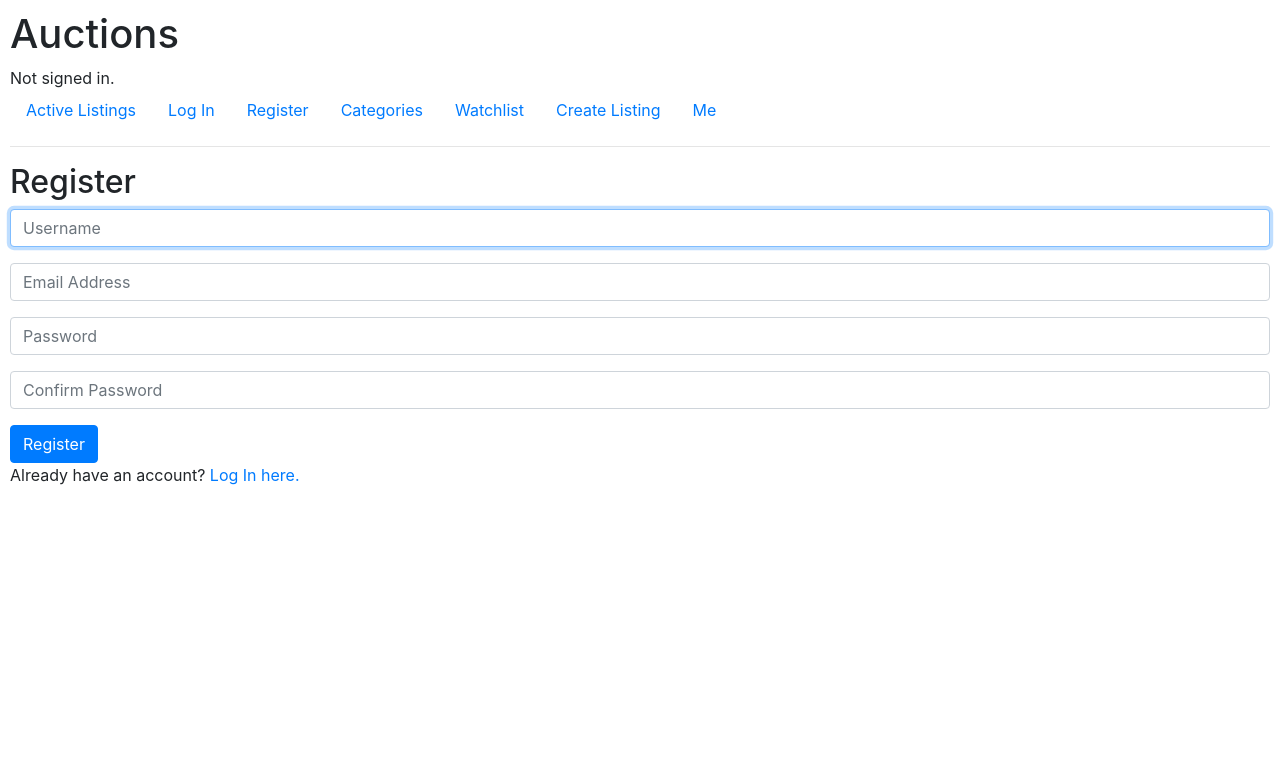
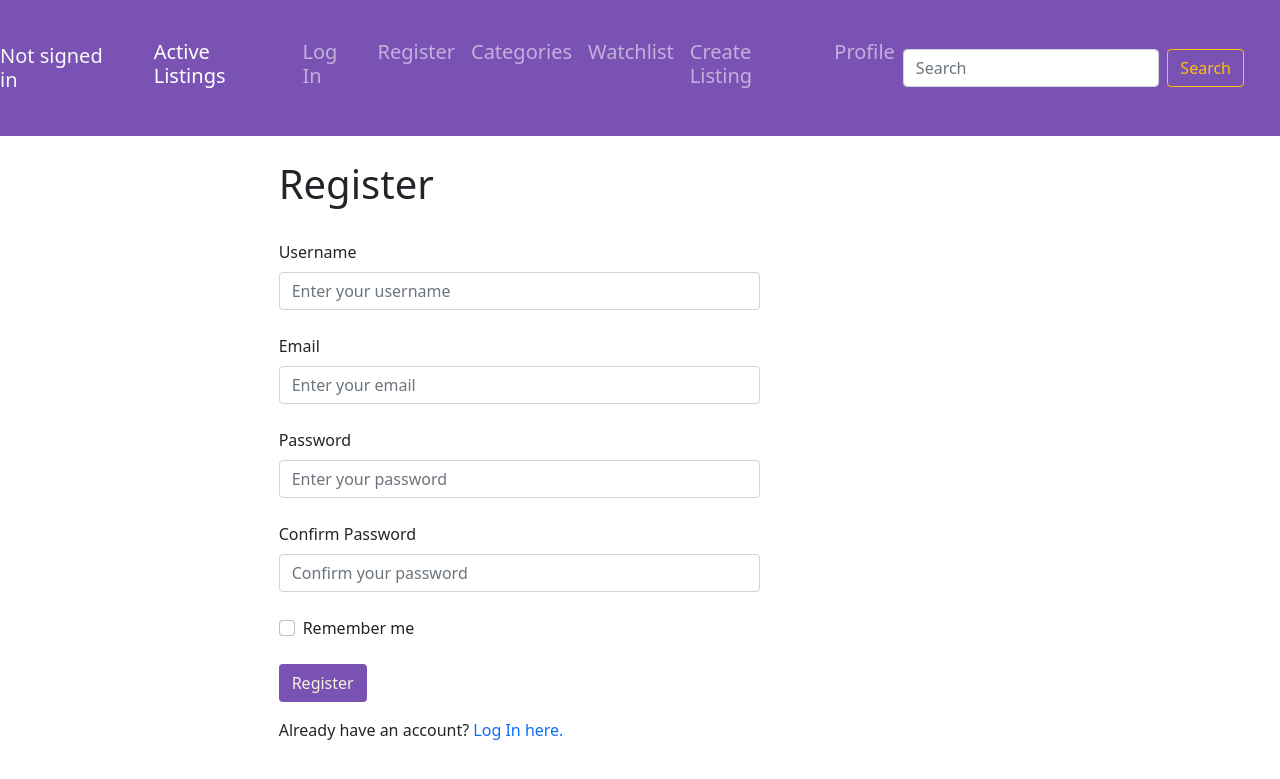
Before and after one commit to princeibs/commerce-50, a Django app: page /register in a window 1280 px wide. Shown: the top 779 px of the page. Run offline with Django 3.2, Linux system fonts and the light colour scheme; some libraries are stand-ins or nearby versions.

Commit message:
Refactored design of layout, login, and register pages

```diff
--- a/auctions/static/auctions/styles.css
+++ b/auctions/static/auctions/styles.css
@@ -1,5 +1,6 @@
 body {
-    padding: 10px;
+    padding: 0px;
+    margin: 0px;
 }
 .comment {
     border: 1px solid blue;
@@ -22,3 +23,16 @@ body {
 .full-image {
     border-radius: 5px;
 }
+
+.header-background-color {
+    background-color: #7952b3;
+}
+
+.link-underline {
+    text-decoration: none;
+}
+
+.default-btn-color {
+    color: beige;
+    background-color: #7952b3;
+}
--- a/auctions/templates/auctions/layout.html
+++ b/auctions/templates/auctions/layout.html
@@ -1,52 +1,87 @@
 {% load static %}
 
-<!DOCTYPE html>
+<!doctype html>
 <html lang="en">
+
 <head>
-        <title>{% block title %}Auctions{% endblock %}</title>
-        <link rel="stylesheet" href="https://stackpath.bootstrapcdn.com/bootstrap/4.4.1/css/bootstrap.min.css" integrity="sha384-Vkoo8x4CGsO3+Hhxv8T/Q5PaXtkKtu6ug5TOeNV6gBiFeWPGFN9MuhOf23Q9Ifjh" crossorigin="anonymous">
+    <!-- Required meta tags -->
+    <meta charset="utf-8">
+    <meta name="viewport" content="width=device-width, initial-scale=1">
+
+    <!-- Bootstrap CSS -->
+    <link href="https://cdn.jsdelivr.net/npm/bootstrap@5.1.3/dist/css/bootstrap.min.css" rel="stylesheet"
+        integrity="sha384-1BmE4kWBq78iYhFldvKuhfTAU6auU8tT94WrHftjDbrCEXSU1oBoqyl2QvZ6jIW3" crossorigin="anonymous">
     <link href="{% static 'auctions/styles.css' %}" rel="stylesheet">
+
+    <title>{% block title %}{% endblock %}</title>
 </head>
+
 <body>
-        <h1>Auctions</h1>
-        <div>
+    <header>
+        <!-- <div class="container-fluid">
+            <h1 class="display-1 ms-3">Auctions</h1>
+        </div>
+         -->
+        <nav class="navbar navbar-expand-md bd-navbar navbar-dark header-background-color">
+            <h5 class="m-auto text-light">
                 {% if user.is_authenticated %}
                 Signed in as <strong>{{ user.username }}</strong>.
                 {% else %}
-                Not signed in.
+                Not signed in
                 {% endif %}
-        </div>
-        <ul class="nav">
+            </h5>
+            <div class="container m-4">
+                <button class="navbar-toggler" type="button" data-bs-toggle="collapse"
+                    data-bs-target="#navbarSupportedContent" aria-controls="navbarSupportedContent"
+                    aria-expanded="false" aria-label="Toggle navigation">
+                    <span class="navbar-toggler-icon"></span>
+                </button>
+                <div class="collapse navbar-collapse" id="navbarSupportedContent">
+                    <ul class="navbar-nav me-auto mb-2 mb-lg-0">
                         <li class="nav-item">
-                <a class="nav-link" href="{% url 'index' %}">Active Listings</a>
+                            <a class="nav-link active h5" aria-current="page" href="{% url 'index' %}">Active Listings</a>
                         </li>
                         {% if user.is_authenticated %}
                         <li class="nav-item">
-                    <a class="nav-link" href="{% url 'logout' %}">Log Out</a>
+                            <a class="nav-link h5" href="{% url 'logout' %}">Log Out</a>
                         </li>
                         {% else %}
                         <li class="nav-item">
-                    <a class="nav-link" href="{% url 'login' %}">Log In</a>
+                            <a class="nav-link h5" href="{% url 'login' %}">Log In</a>
                         </li>
                         <li class="nav-item">
-                    <a class="nav-link" href="{% url 'register' %}">Register</a>
+                            <a class="nav-link h5" href="{% url 'register' %}">Register</a>
                         </li>
                         {% endif %}
                         <li class="nav-item">
-              <a class = "nav-link" href="{% url 'categories' %}">Categories</a>
+                            <a class="nav-link h5" href="{% url 'categories' %}">Categories</a>
                         </li>
                         <li class="nav-item">
-              <a class="nav-link" href="{% url 'watchlist' %}">Watchlist</a>
+                            <a class="nav-link h5" href="{% url 'watchlist' %}">Watchlist</a>
                         </li>
                         <li class="nav-item">
-              <a class="nav-link" href="{% url 'create_listing' %}">Create Listing</a>
+                            <a class="nav-link h5" href="{% url 'create_listing' %}">Create Listing</a>
                         </li>
                         <li class="nav-item">
-              <a class="nav-link" href="{% url 'profile' %}">Me</a>
+                            <a class="nav-link h5" href="{% url 'profile' %}">Profile</a>
                         </li>
                     </ul>
-        <hr>
+                    <form class="d-flex">
+                        <input class="form-control me-2" type="search" placeholder="Search" aria-label="Search">
+                        <button class="btn btn-outline-warning"type="submit">Search</button>
+                    </form>
+                </div>
+            </div>
+        </nav>
+    </header>
+    <main>
         {% block body %}
         {% endblock %}
+    </main>
+    <footer>
+    </footer>
+    <script src="https://cdn.jsdelivr.net/npm/bootstrap@5.1.3/dist/js/bootstrap.bundle.min.js"
+        integrity="sha384-ka7Sk0Gln4gmtz2MlQnikT1wXgYsOg+OMhuP+IlRH9sENBO0LRn5q+8nbTov4+1p"
+        crossorigin="anonymous"></script>
 </body>
 </html>
--- a/auctions/templates/auctions/register.html
+++ b/auctions/templates/auctions/register.html
@@ -1,8 +1,8 @@
 {% extends "auctions/layout.html" %}
 
 {% block body %}
-
-    <h2>Register</h2>
+    <div class="container col-md-7">
+        <div class="h1 py-4">Register</div>
 
         {% if message %}
         <div>{{ message }}</div>
@@ -10,21 +10,33 @@
 
         <form action="{% url 'register' %}" method="post">
             {% csrf_token %}
-        <div class="form-group">
-            <input class="form-control" autofocus required type="text" name="username" placeholder="Username">
+            <div class="mb-4 col-md-8">
+              <label for="username-input" class="form-label">Username</label>
+              <input type="text" class="form-control" id="username-input" name="username" aria-describedby="emailHelp" placeholder="Enter your username" required>
+              <!-- <div id="emailHelp" class="form-text">We'll never share your email with anyone else.</div> -->
             </div>
-        <div class="form-group">
-            <input class="form-control" type="email" name="email" placeholder="Email Address">
+            <div class="mb-4 col-md-8">
+              <label for="email-input" class="form-label">Email</label>
+              <input type="email" class="form-control" id="email-input" placeholder="Enter your email" required>
             </div>
-        <div class="form-group">
-            <input class="form-control" required type="password" name="password" placeholder="Password">
+            <div class="mb-4 col-md-8">
+                <label for="password-input" class="form-label">Password</label>
+                <input type="password" class="form-control" id="password-input" name="password" placeholder="Enter your password" required>
               </div>
-        <div class="form-group">
-            <input class="form-control" required type="password" name="confirmation" placeholder="Confirm Password">
+              <div class="mb-4 col-md-8">
+                <label for="confirm-password-input" class="form-label">Confirm Password</label>
+                <input type="password" class="form-control" id="confirm-password-input" name="confirmation" placeholder="Confirm your password" required>
               </div>
-        <input class="btn btn-primary" type="submit" value="Register">
+            <div class="mb-4 form-check">
+              <input type="checkbox" class="form-check-input" id="remember-me">
+              <label class="form-check-label justify-content-end" for="remember-me">Remember me</label>
+            </div>
+            <button type="submit" class="btn mb-3 default-btn-color ">Register</button>
           </form>
 
-    Already have an account? <a href="{% url 'login' %}">Log In here.</a>
+          <div class="p">
+            Already have an account? <a class="link-underline" href="{% url 'login' %}">Log In here.</a>
+          </div
+    </div>
 
 {% endblock %}
--- a/requirements.txt
+++ b/requirements.txt
@@ -3,3 +3,4 @@ Django==3.2.9
 gunicorn==20.1.0
 psycopg2==2.9.1
 whitenoise==5.3.0
+django-environ==0.8.1
```
Also changed, not shown: auctions/templates/auctions/login.html (+22 -9 lines), commerce/settings.py (+8 -2 lines), 1 other file. Lines whose indentation alone changed are shown as unchanged.
